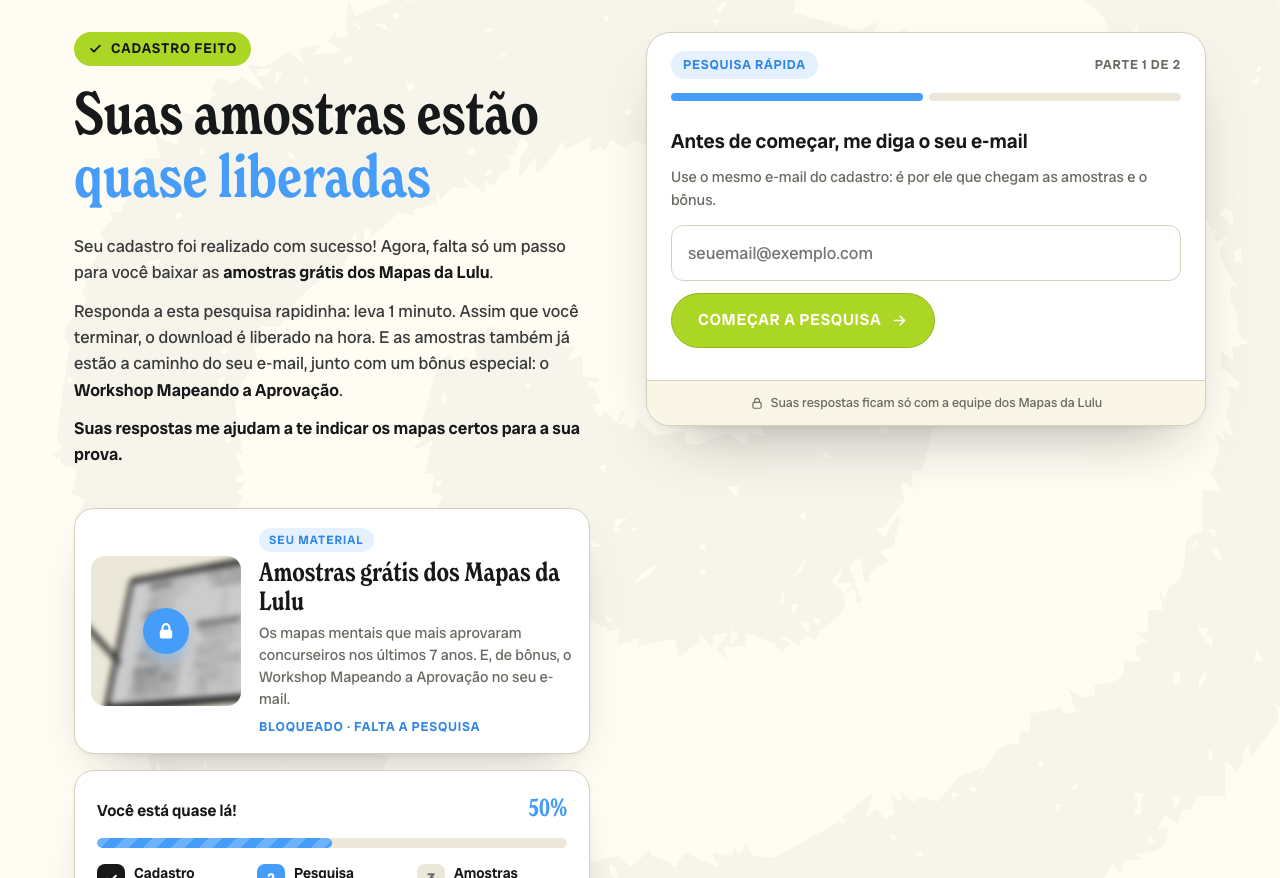
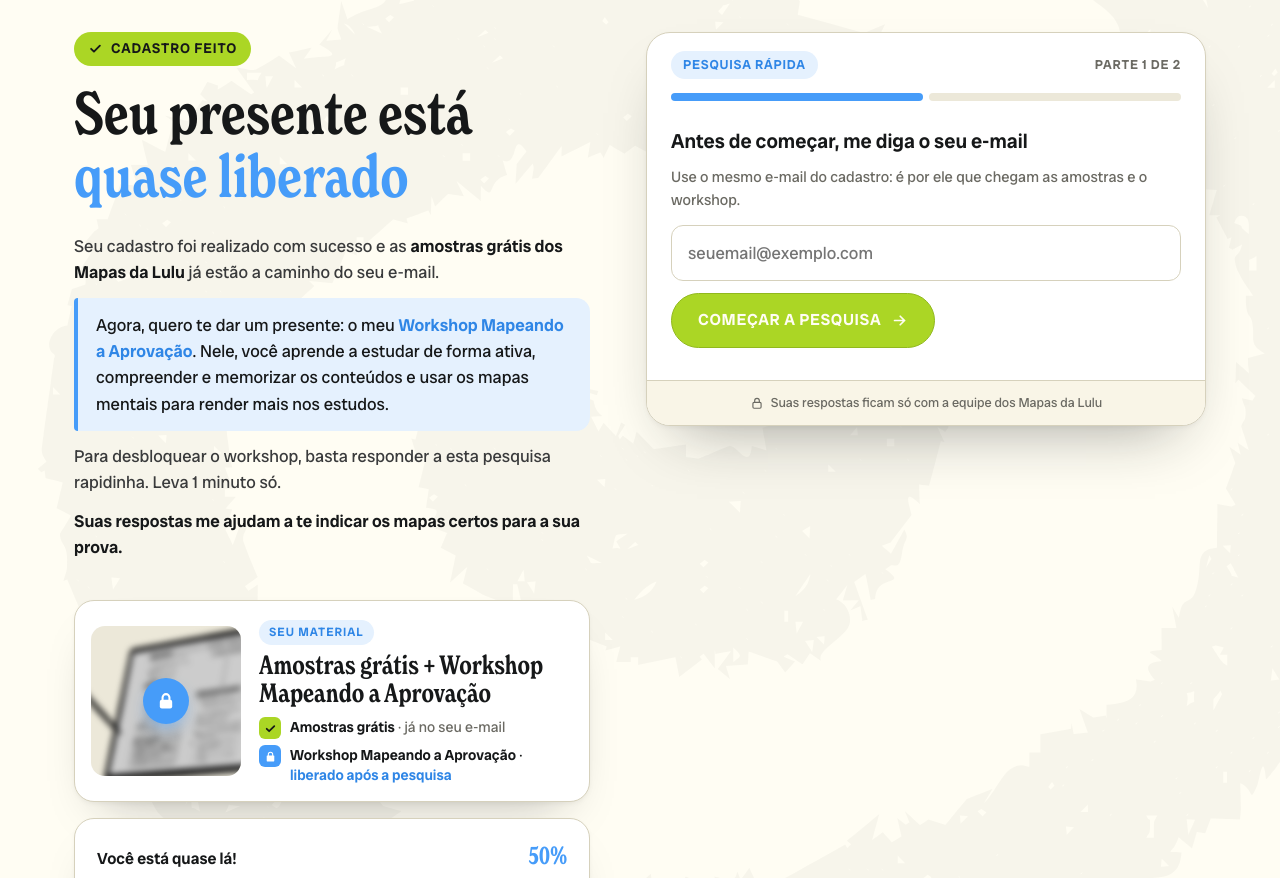
Before and after one commit to mapasdalulu/amostras, a plain HTML site: page obrigado.html in a window 1280 px wide. Shown: the part 74-952 px from the top of the page. Drawn offline with Linux system fonts and the light colour scheme.

Commit message:
Pesquisa trava só o workshop: card com amostras + workshop e destaque ao workshop no texto
Co-Authored-By: Claude Opus 5.5 <noreply@anthropic.com>
Claude-Session: https://claude.ai/code/session_01AwByeyT1MiEP1BWC3ywyPG

```diff
--- a/obrigado.html
+++ b/obrigado.html
@@ -4,7 +4,7 @@
 <meta charset="UTF-8">
 <meta name="viewport" content="width=device-width, initial-scale=1.0">
 <meta name="robots" content="noindex, nofollow">
-<title>Falta 1 passo para liberar suas amostras | Mapas da Lulu</title>
+<title>Falta 1 passo para liberar seu presente | Mapas da Lulu</title>
 <link rel="icon" href="img/favicon.svg">
 <link rel="preload" href="fonts/NewSpirit-SemiBoldCondensed.woff2" as="font" type="font/woff2" crossorigin>
 <link rel="preload" href="fonts/RadioCanadaBig-Regular.woff2" as="font" type="font/woff2" crossorigin>
@@ -67,7 +67,16 @@ h1 b{color:var(--azul);font-weight:600}
 .presente .rot{display:inline-block;background:var(--azul-claro);color:var(--azul-esc);font-weight:600;font-size:12px;letter-spacing:.08em;text-transform:uppercase;padding:3px 10px;border-radius:99px;margin-bottom:8px}
 .presente h3{font-family:var(--titulo);font-weight:600;font-size:26px;line-height:1.1;color:var(--tinta);margin-bottom:6px}
 .presente p{font-size:15px;line-height:1.45;color:var(--sutil)}
-.presente .estado{margin-top:8px;font-weight:600;font-size:13px;letter-spacing:.06em;text-transform:uppercase;color:var(--azul-esc)}
+.presente .itens{list-style:none;display:grid;gap:7px;margin-top:8px}
+.presente .itens li{display:flex;gap:9px;align-items:flex-start;font-size:14.5px;line-height:1.35;color:var(--sutil)}
+.presente .itens .ic{flex:none;width:22px;height:22px;border-radius:6px;display:grid;place-items:center;margin-top:-1px}
+.presente .itens .ic svg{width:13px;height:13px}
+.presente .itens .ok .ic{background:var(--verde);color:var(--tinta)}
+.presente .itens .trava .ic{background:var(--azul);color:#fff}
+.presente .itens .trava{color:var(--tinta)}
+.presente .itens .trava span[data-estado]{font-weight:600;color:var(--azul-esc)}
+.intro .destaque-workshop{background:var(--azul-claro);border-left:4px solid var(--azul);border-radius:4px 14px 14px 4px;padding:14px 18px;color:var(--tinta)}
+.intro .destaque-workshop b{color:var(--azul-esc)}
 .liberado .thumb img{filter:none;transform:none}
 .liberado .cadeado{opacity:0}
 
@@ -144,9 +153,10 @@ h1 b{color:var(--azul);font-weight:600}
 <main class="grade">
   <section class="intro">
     <span class="selo"><svg viewBox="0 0 24 24" fill="none" stroke="currentColor" stroke-width="3" stroke-linecap="round" stroke-linejoin="round"><path d="M5 12.5l4.5 4.5L19 7.5"/></svg>Cadastro feito</span>
-    <h1>Suas amostras estão <b>quase liberadas</b></h1>
-    <p>Seu cadastro foi realizado com sucesso! Agora, falta só um passo para você baixar as <b>amostras grátis dos Mapas da Lulu</b>.</p>
-    <p>Responda a esta pesquisa rapidinha: leva 1 minuto. Assim que você terminar, o download é liberado na hora. E as amostras também já estão a caminho do seu e-mail, junto com um bônus especial: o <b>Workshop Mapeando a Aprovação</b>.</p>
+    <h1>Seu presente está <b>quase liberado</b></h1>
+    <p>Seu cadastro foi realizado com sucesso e as <b>amostras grátis dos Mapas da Lulu</b> já estão a caminho do seu e-mail.</p>
+    <p class="destaque-workshop">Agora, quero te dar um presente: o meu <b>Workshop Mapeando a Aprovação</b>. Nele, você aprende a estudar de forma ativa, compreender e memorizar os conteúdos e usar os mapas mentais para render mais nos estudos.</p>
+    <p>Para desbloquear o workshop, basta responder a esta pesquisa rapidinha. Leva 1 minuto só.</p>
     <p class="destaque">Suas respostas me ajudam a te indicar os mapas certos para a sua prova.</p>
   </section>
 
@@ -161,7 +171,7 @@ h1 b{color:var(--azul);font-weight:600}
       <div class="pesq-corpo" data-corpo>
         <form class="pede-email" data-pede-email hidden novalidate>
           <label for="pe-email">Antes de começar, me diga o seu e-mail</label>
-          <p>Use o mesmo e-mail do cadastro: é por ele que chegam as amostras e o bônus.</p>
+          <p>Use o mesmo e-mail do cadastro: é por ele que chegam as amostras e o workshop.</p>
           <input id="pe-email" type="email" name="email" autocomplete="email" inputmode="email" placeholder="seuemail@exemplo.com" required>
           <span class="erro" data-erro hidden>Confira o e-mail: parece que falta alguma coisa.</span>
           <button class="btn" type="submit">Começar a pesquisa <svg viewBox="0 0 24 24" fill="none" stroke="currentColor" stroke-width="2.4" stroke-linecap="round"><path d="M5 12h14M13 6l6 6-6 6"/></svg></button>
@@ -171,8 +181,8 @@ h1 b{color:var(--azul);font-weight:600}
 
       <div class="indo" data-indo hidden tabindex="-1">
         <div class="ok"><svg viewBox="0 0 24 24" fill="none" stroke="#161819" stroke-width="3" stroke-linecap="round" stroke-linejoin="round"><path d="M5 12.5l4.5 4.5L19 7.5"/></svg></div>
-        <h2>Amostras liberadas!</h2>
-        <p>Estou te levando para a página de download…</p>
+        <h2>Workshop liberado!</h2>
+        <p>Estou te levando para a página das suas amostras e do workshop…</p>
         <p><a href="obrigado-final.html" data-ir>Se não abrir sozinha, clique aqui.</a></p>
       </div>
 
@@ -187,9 +197,11 @@ h1 b{color:var(--azul);font-weight:600}
       </div>
       <div>
         <span class="rot">Seu material</span>
-        <h3>Amostras grátis dos Mapas da Lulu</h3>
-        <p>Os mapas mentais que mais aprovaram concurseiros nos últimos 7 anos. E, de bônus, o Workshop Mapeando a Aprovação no seu e-mail.</p>
-        <p class="estado" data-estado>Bloqueado · falta a pesquisa</p>
+        <h3>Amostras grátis + Workshop Mapeando a Aprovação</h3>
+        <ul class="itens">
+          <li class="ok"><span class="ic" aria-hidden="true"><svg viewBox="0 0 24 24" fill="none" stroke="currentColor" stroke-width="3.2" stroke-linecap="round" stroke-linejoin="round"><path d="M5 12.5l4.5 4.5L19 7.5"/></svg></span><span><b>Amostras grátis</b> · já no seu e-mail</span></li>
+          <li class="trava" data-item-workshop><span class="ic" aria-hidden="true"><svg viewBox="0 0 24 24" fill="currentColor"><path d="M7 10V8a5 5 0 0 1 10 0v2h1a1 1 0 0 1 1 1v9a1 1 0 0 1-1 1H6a1 1 0 0 1-1-1v-9a1 1 0 0 1 1-1h1zm2 0h6V8a3 3 0 0 0-6 0v2z"/></svg></span><span><b>Workshop Mapeando a Aprovação</b> · <span data-estado>liberado após a pesquisa</span></span></li>
+        </ul>
       </div>
     </div>
 
@@ -199,7 +211,7 @@ h1 b{color:var(--azul);font-weight:600}
       <ol class="passos">
         <li class="feito"><span class="bola"><svg viewBox="0 0 24 24" fill="none" stroke="currentColor" stroke-width="3.2" stroke-linecap="round" stroke-linejoin="round"><path d="M5 12.5l4.5 4.5L19 7.5"/></svg></span><span><b>Cadastro</b>Feito</span></li>
         <li class="agora" data-passo="2"><span class="bola">2</span><span><b>Pesquisa</b>1 minutinho</span></li>
-        <li data-passo="3"><span class="bola">3</span><span><b>Amostras</b>Download + e-mail</span></li>
+        <li data-passo="3"><span class="bola">3</span><span><b>Workshop</b>Liberado na hora</span></li>
       </ol>
     </div>
   </aside>
@@ -349,7 +361,9 @@ h1 b{color:var(--azul);font-weight:600}
     $('[data-prog-tit]').textContent = 'Tudo certo!';
     $$('[data-passo]').forEach(li => { li.className = 'feito'; $('.bola', li).innerHTML = $('.passos .feito .bola').innerHTML; });
     $('[data-presente]').classList.add('liberado');
-    $('[data-estado]').textContent = 'Liberado';
+    $('[data-estado]').textContent = 'liberado!';
+    $('[data-item-workshop]').className = 'ok';
+    $('[data-item-workshop] .ic').innerHTML = $('.itens .ok .ic').innerHTML;
     indo.focus({ preventScroll: true });
 
     const destino = FINAL + location.search;
```
